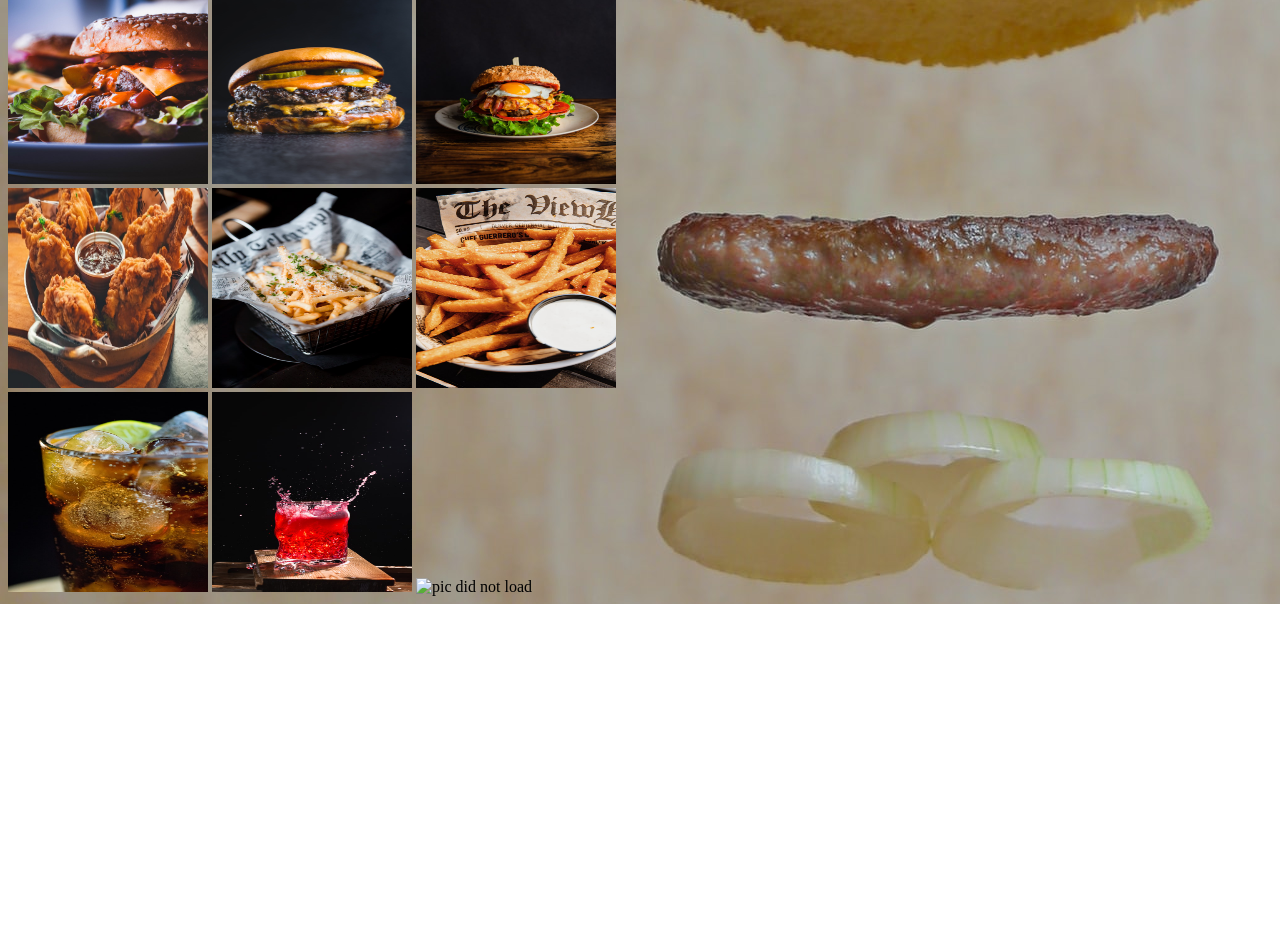
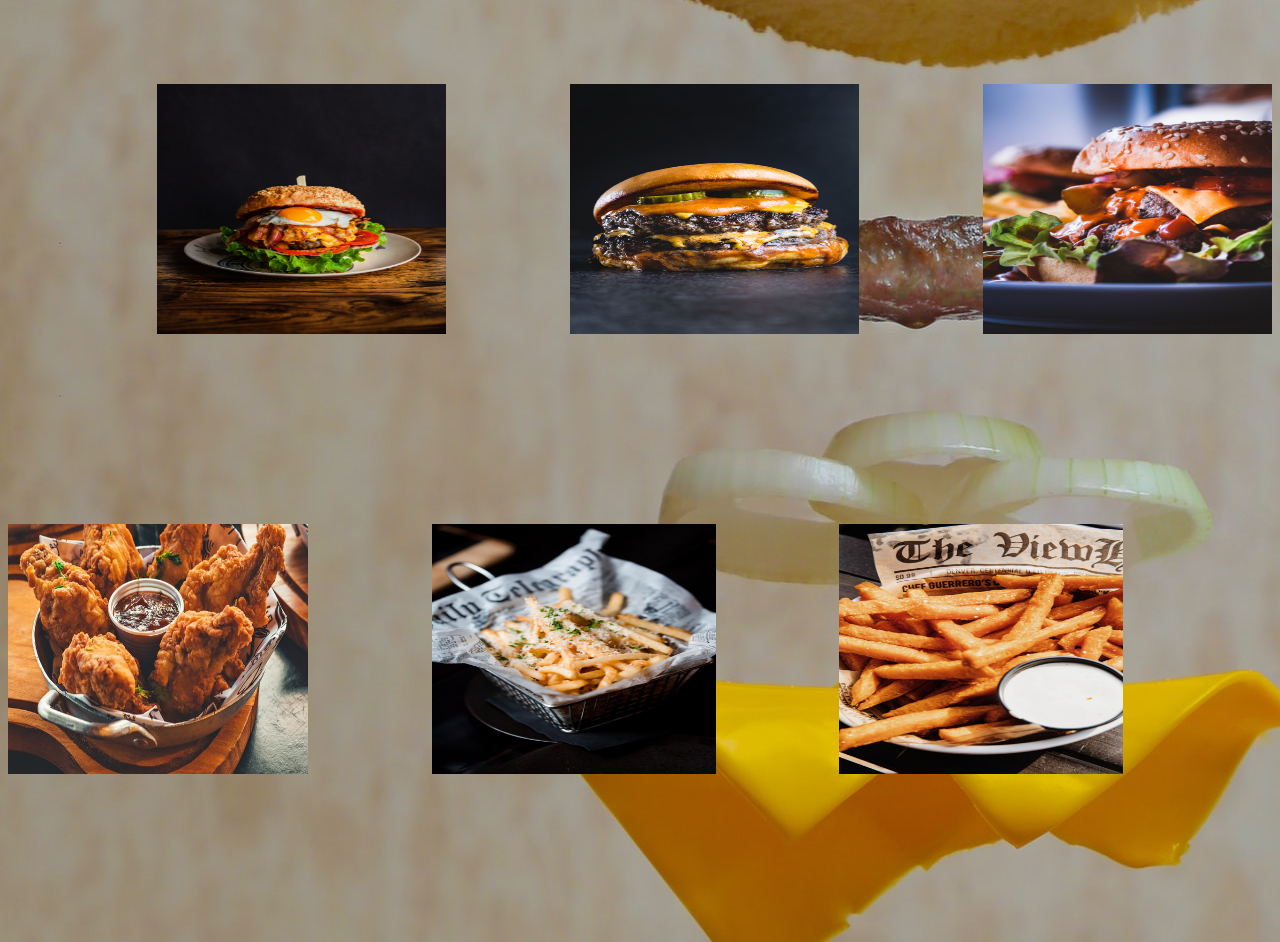
Before and after one commit to Anthonyme0328/burgerJoint, a plain HTML site: page index.html in a window 1280 px wide. Shown: the part 342-1284 px from the top of the page. Before the commit the page ends 946 px from the top, so only its background shows below. Drawn offline with Linux system fonts and the light colour scheme; some icons are missing.

Commit message:
spacing set for images and layout

```diff
--- a/index.html
+++ b/index.html
@@ -27,25 +27,26 @@
   </div>
 
   <!-- where the burger options live -->
-  <div id='burgerOptions'>
-    <img class="burgers" src='./burgerSitePics/Burger1.jpg' alt='pic did not load'>
-    <img class="burgers" src='./burgerSitePics/burger2.jpg' alt='pic did not load'>
-    <img class="burgers" src='./burgerSitePics/Burger3.jpg' alt='pic did not load'>
+  <div id='burgerOptions' class='foodContainer1'>
+    <img class="burgers info" src='./burgerSitePics/Burger1.jpg' alt='pic did not load'>
+    <img class="burgers info" src='./burgerSitePics/burger2.jpg' alt='pic did not load'>
+    <img class="burgers info" src='./burgerSitePics/Burger3.jpg' alt='pic did not load'>
 
   </div>
+
 <!-- chicken and fries live here -->
-  <div id='chickenAndFries'>
-    <img class='chicken'src='./burgerSitePics/chicken1.jpg' alt='pic did not load'>
-    <img class='fries' src='./burgerSitePics/fries1.jpg' alt='pic did not load'>
-    <img class='fries' src='./burgerSitePics/fries2.jpg' alt='pic did not load'>
+  <div id='chickenAndFries' class='foodContainer2'>
+    <img class='chicken info'src='./burgerSitePics/chicken1.jpg' alt='pic did not load'>
+    <img class='fries info' src='./burgerSitePics/fries1.jpg' alt='pic did not load'>
+    <img class='fries info' src='./burgerSitePics/fries2.jpg' alt='pic did not load'>
 
   </div>
 
 <!-- drinks and desert options -->
-  <div id='drinksAndDesert'>
-    <img class='soda' src='./burgerSitePics/soda1.jpg' alt='pic did not load'>
-    <img class='soda' src='./burgerSitePics/soda2.jpg' alt='pic did not load'>
-    <img class='desert' src='' alt='pic did not load'>
+  <div id='drinksAndDesert' class='foodContainer3'>
+    <img class='soda info' src='./burgerSitePics/soda1.jpg' alt='pic did not load'>
+    <img class='soda info' src='./burgerSitePics/soda2.jpg' alt='pic did not load'>
+    <img class='desert info' src='' alt='pic did not load'>
 
 
   </div>
--- a/style.css
+++ b/style.css
@@ -1,7 +1,7 @@
 /* temp sizing for all pics of food */
-.burgers, .fries, .chicken, .soda, .desert{
-  height:200px;
-  width:200px;
+.info{
+  height:250px;
+  width:300px;
 }
 
 /* background image for resturant not to dark shows food */
@@ -19,15 +19,43 @@ body {
 }
 
 /* spacing for links */
-/* needs space around */
+/* justify content is not taking two values? but works when its used twice as such */
 .flexContainer1{
   display: flex;
   justify-content: center;
-  align-content: space-evenly;
+  justify-content: space-around;
 }
 
 /* spacing for the logo */
 .flexContainer2{
+  margin-bottom: 100px;
   display: flex;
   justify-content: center;
+
 }
+
+/* moves div for burgers, soda, deserts to right side of page  */
+.foodContainer1, .foodContainer3{
+  display:flex;
+  flex-direction: row-reverse;
+  margin-bottom:15%;
+  margin-left: 25px;
+}
+
+/* moves div for chicken and fries to left  */
+.foodContainer2{
+  display:flex;
+  flex-direction: row;
+  margin-bottom:15%;
+  margin-right: 25px;
+}
+
+/* spacing around and between burgers and soda/desert div */
+.burgers, .soda, .desert{
+  margin-left: 10%;
+}
+
+/* spacing around and between chicken/ fries div */
+.chicken, .fries{
+ margin-right: 10%;
+}
```
